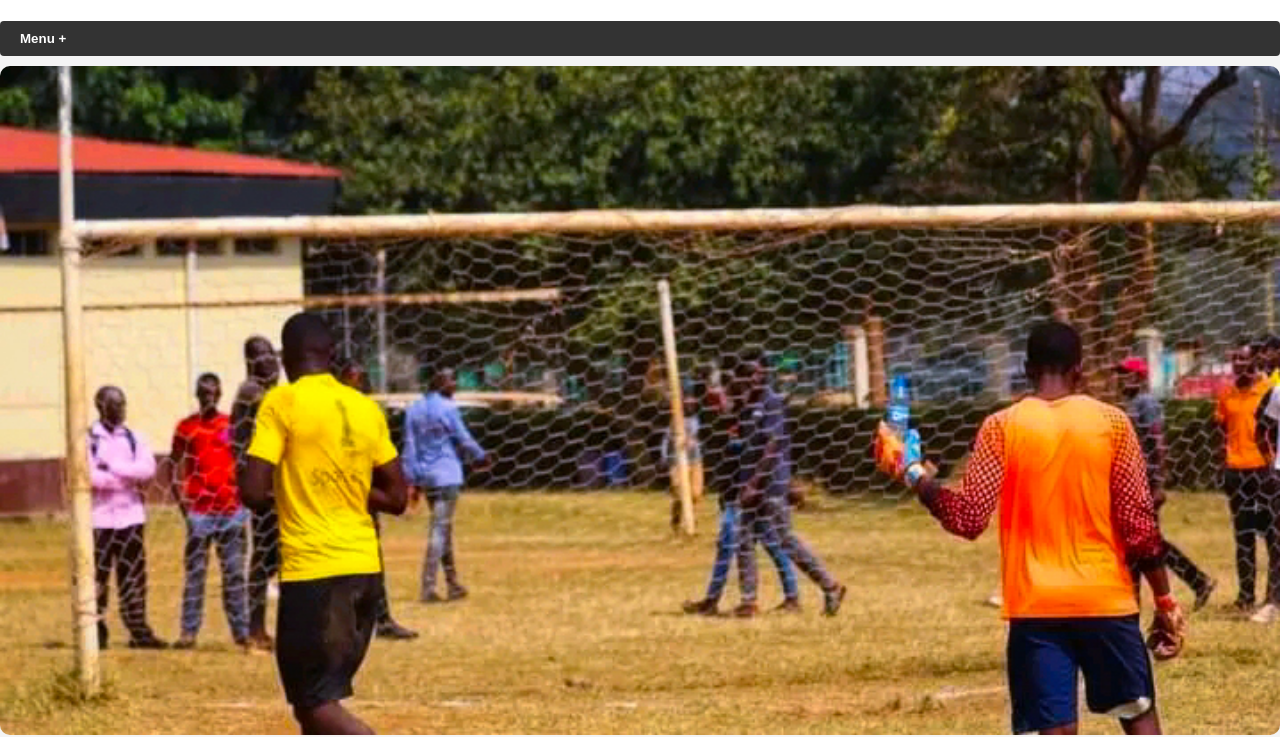
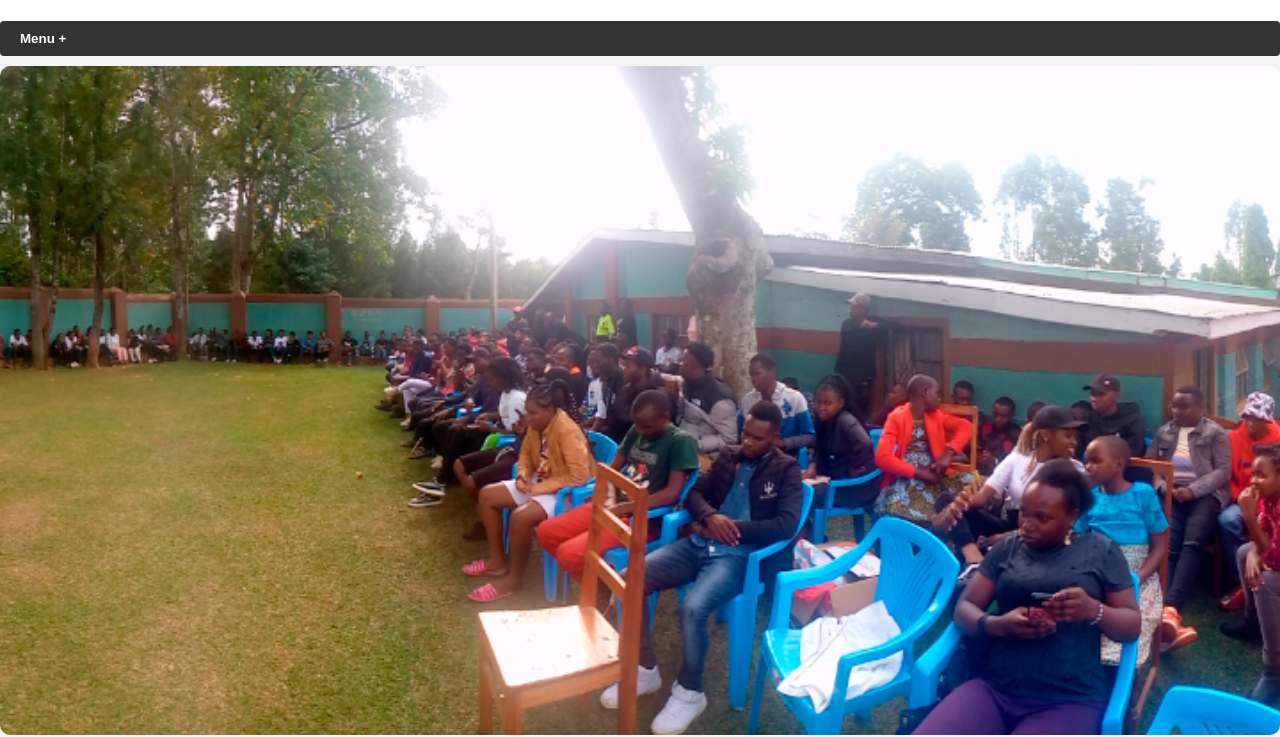
Before and after one commit to A6572/Mulesa, a plain HTML site: page index.html in a window 1280 px wide. Shown: the part 507-1244 px from the top of the page. Drawn offline with Linux system fonts and the light colour scheme.

Commit message:
Update index.html

```diff
--- a/index.html
+++ b/index.html
@@ -32,7 +32,7 @@
     </ul>
   </div>
  <div class="aboutimage">
- <img src="img6.jpg" alt="">
+ <img src="Img2.jpg" alt="">
  </div>
 
   <!-- Popup content -->
```
